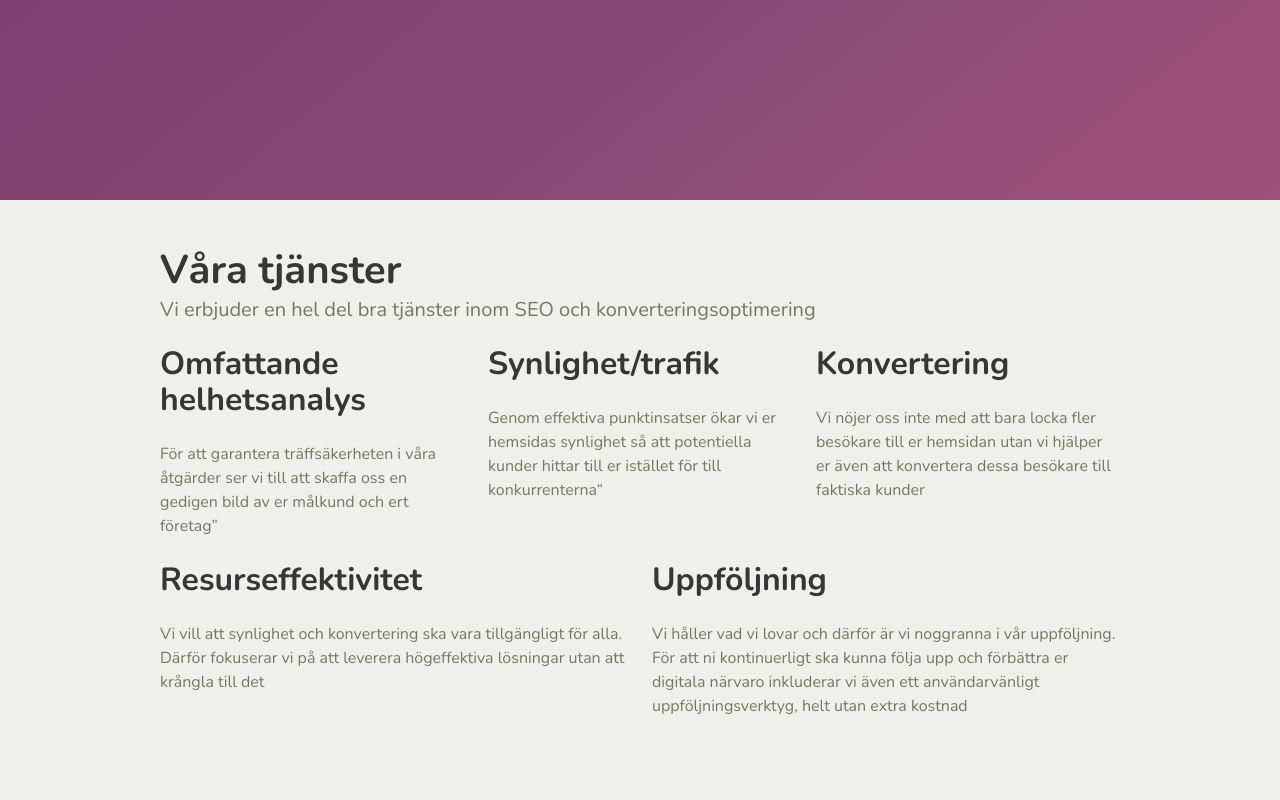
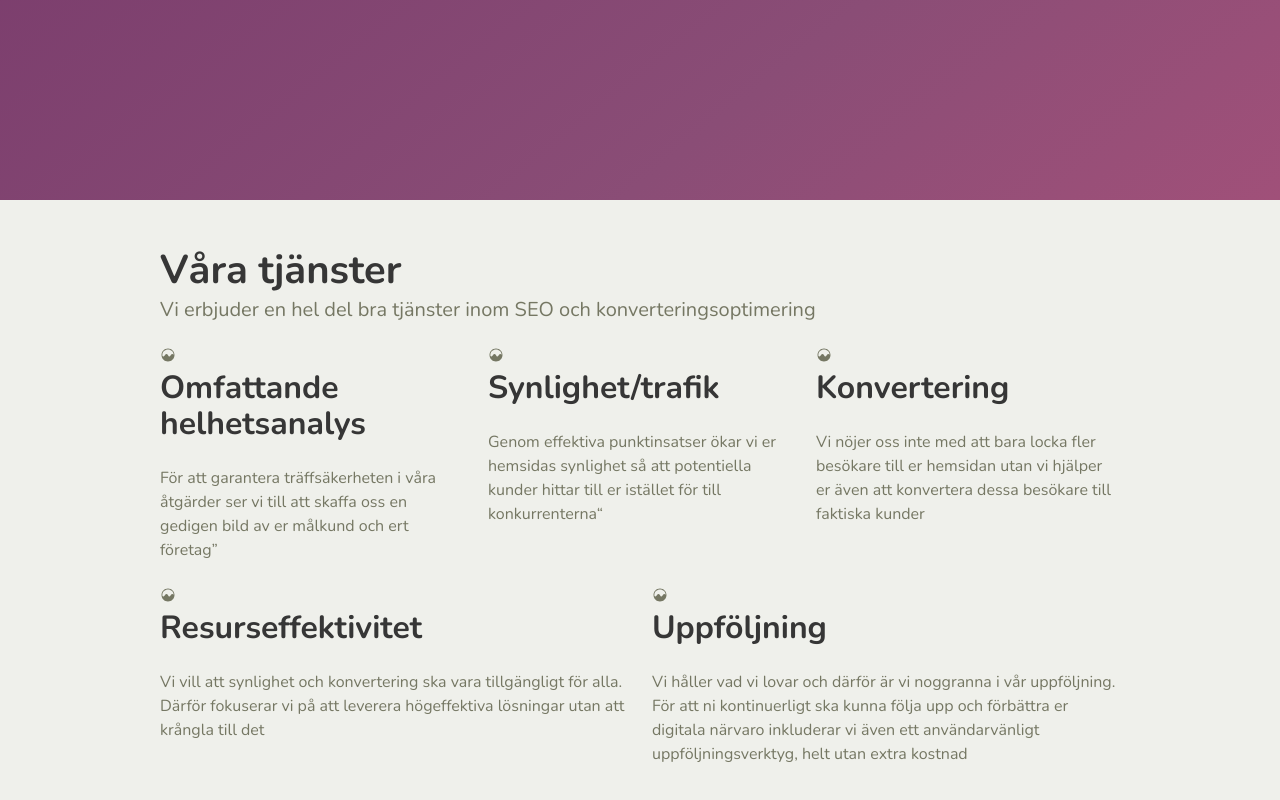
Before and after one commit to codebyjonas/digitalframgang.com, a React (Create React App) app: page / in a window 1280 px wide. Shown: the part 652-1452 px from the top of the page. Before the commit the page ends 1418 px from the top, so only its background shows below. Built offline with nearby package versions, Linux system fonts and the light colour scheme.

Commit message:
added servcies section

```diff
--- a/package.json
+++ b/package.json
@@ -9,6 +9,7 @@
     "node-sass": "^4.12.0",
     "react": "^16.8.6",
     "react-dom": "^16.8.6",
+    "react-icons": "^3.7.0",
     "react-scripts": "3.0.1"
   },
   "scripts": {
--- a/src/components/Services.js
+++ b/src/components/Services.js
@@ -1,4 +1,5 @@
 import React from 'react'
+import { IoIosAnalytics } from 'react-icons/io'
 
 const Services = () => (
     <section className='section'>
@@ -10,6 +11,7 @@ const Services = () => (
             </h2>
             <div className='columns'>
                 <div className='column '>
+                    <IoIosAnalytics />
                     <h2 className='title is-3'>Omfattande helhetsanalys</h2>
                     <p>
                         För att garantera träffsäkerheten i våra åtgärder ser vi
@@ -18,6 +20,7 @@ const Services = () => (
                     </p>
                 </div>
                 <div className='column '>
+                    <IoIosAnalytics />
                     <h2 className='title is-3'>Synlighet/trafik</h2>
                     <p>
                         Genom effektiva punktinsatser ökar vi er hemsidas
@@ -26,6 +29,7 @@ const Services = () => (
                     </p>
                 </div>
                 <div className='column '>
+                    <IoIosAnalytics />
                     <h2 className='title is-3'>Konvertering</h2>
                     <p>
                         Vi nöjer oss inte med att bara locka fler besökare till
@@ -36,6 +40,7 @@ const Services = () => (
             </div>
             <div class='columns'>
                 <div className='column '>
+                    <IoIosAnalytics />
                     <h2 className='title is-3'>Resurseffektivitet</h2>
                     <p>
                         Vi vill att synlighet och konvertering ska vara
@@ -45,6 +50,7 @@ const Services = () => (
                     </p>
                 </div>
                 <div className='column '>
+                    <IoIosAnalytics />
                     <h2 className='title is-3'>Uppföljning</h2>
                     <p>
                         Vi håller vad vi lovar och därför är vi noggranna i vår
```
Also changed, not shown: 1 other file (tests, documents, lock files or other folders).
